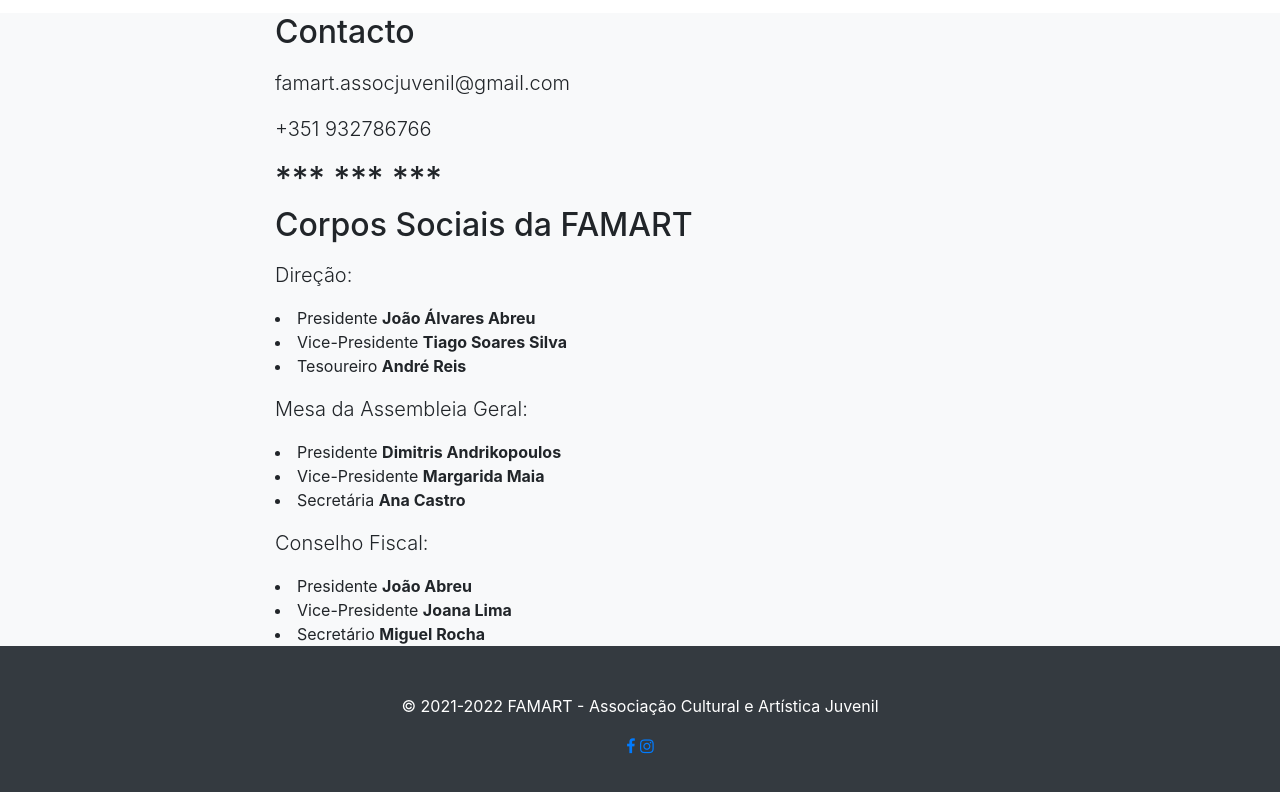
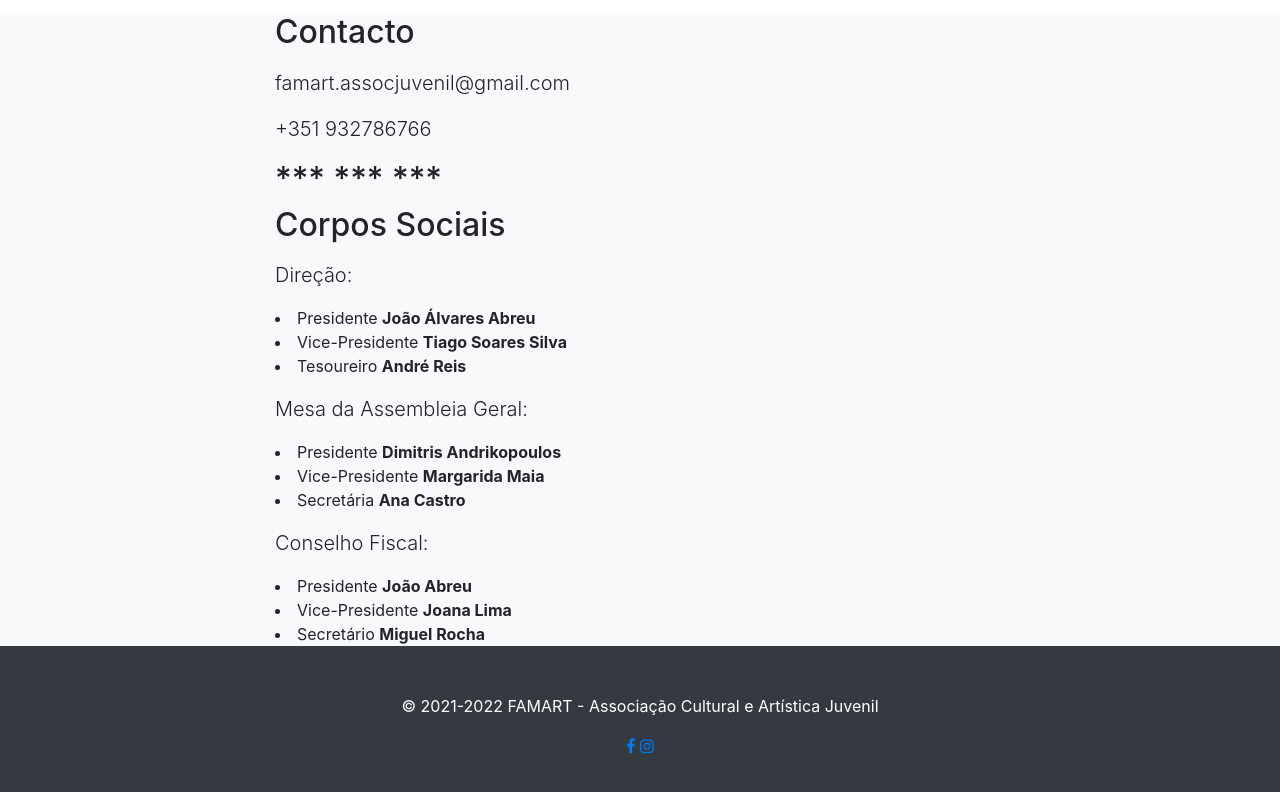
Before and after one commit to joaoabreu1420/famart, a website with bundled scripts: page index.html in a window 1280 px wide. Shown: the part 704-1496 px from the top of the page. Built offline with nearby package versions, Linux system fonts and the light colour scheme; files whose address does not match are found by name.

Commit message:
Update index.html

```diff
--- a/index.html
+++ b/index.html
@@ -143,7 +143,7 @@
           <p class="lead"><!--strong>Call:</strong-->+351 932786766</p>
           <p class="lead"></p>
           <h2>*** *** ***</h2>
-          <h2>Corpos Sociais da FAMART</h2>
+          <h2>Corpos Sociais</h2>
           <p class="lead"></p>
           <p class="lead">Direção:</p>
           <li>Presidente <strong>João Álvares Abreu</strong></li>
```
